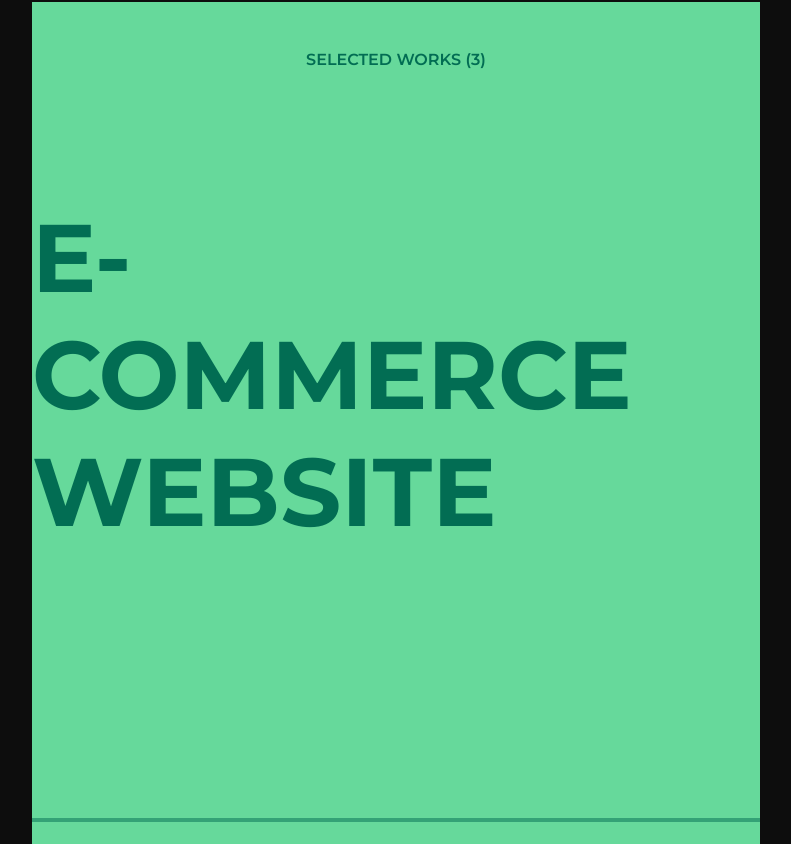
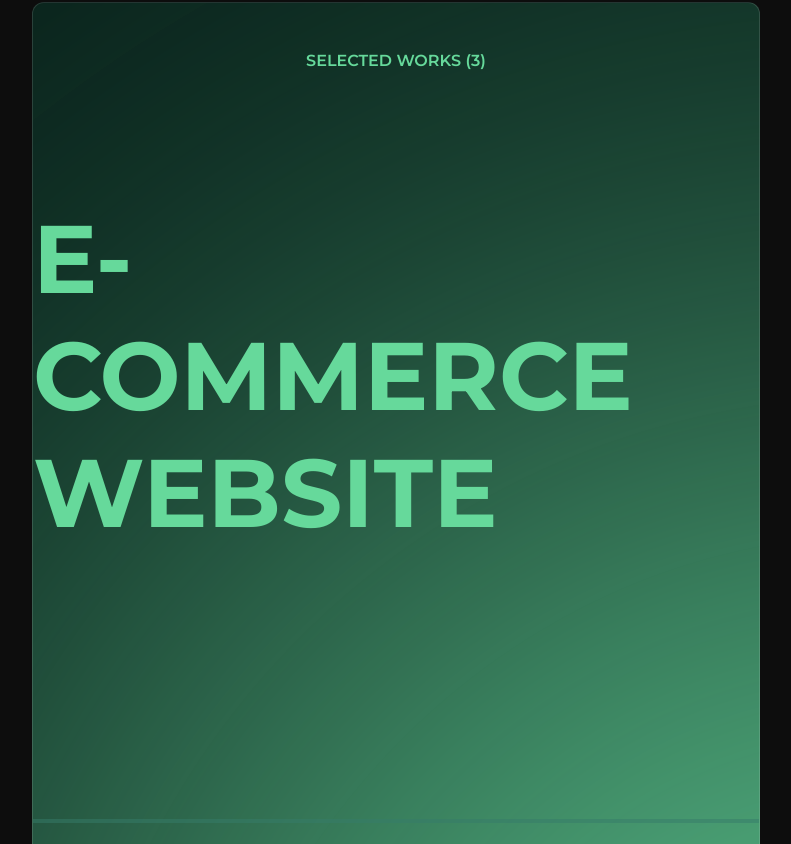
Before and after one commit to luiscouto99/portfolio-nextjs, a Next.js app: page / in a window 1280 px wide. Shown: the part 616-1460 px from the top of the page, without its empty margins (244-1035 px from the left). Built offline with nearby package versions, Linux system fonts and the light colour scheme.

Commit message:
project section changed

```diff
--- a/components/CustomCursor.tsx
+++ b/components/CustomCursor.tsx
@@ -14,7 +14,7 @@ const SVG = styled.svg<SVGProps>`
   animation: rotation 8s infinite linear;
   pointer-events: none;
   transition-timing-function: ease-out;
-  z-index: 2;
+  z-index: 3;
   margin: -26px 0 0 -26px;
   opacity: ${(props) => (props.visible ? 1 : 0)};
   transition: opacity 0.3s ease-in-out;
--- a/components/ProjectCard.tsx
+++ b/components/ProjectCard.tsx
@@ -57,7 +57,7 @@ const Description = styled.p`
   font-size: 20px;
   width: 35%;
   line-height: 1.4;
-  color: black;
+  color: white;
 `;
 
 type ImageWrapperProps = {
@@ -73,14 +73,14 @@ const ImageWrapper = styled.div<ImageWrapperProps>`
   transition: 0.3s ease-in-out;
 `;
 
-const ProjectSeparator = styled.div`
-  width: 100%;
-  height: 4px;
-  opacity: 0.5;
-  background: var(--secondary-color);
-  margin: 110px 0;
-  /* background: linear-gradient(to right, var(--background-color), var(--primary-color), var(--background-color)); */
-`;
+// const ProjectSeparator = styled.div`
+//   width: 100%;
+//   height: 4px;
+//   opacity: 0.5;
+//   background: var(--secondary-color);
+//   margin: 110px 0;
+//   /* background: linear-gradient(to right, var(--background-color), var(--primary-color), var(--background-color)); */
+// `;
 
 const ImageContainer = styled(Image)`
   width: 100%;
@@ -125,7 +125,7 @@ const ProjectCard = ({
           <ImageContainer src={keyboards} alt="" layout="fill" />
         </ImageWrapper>
       </CardAnchor>
-      <ProjectSeparator />
+      {/* <ProjectSeparator /> */}
     </ProjectAnchor>
   );
 };
--- a/pages/Home/components/ProjectSection.tsx
+++ b/pages/Home/components/ProjectSection.tsx
@@ -5,19 +5,37 @@ import { projectsDB } from "../../../projectsDB";
 
 import styled from "styled-components";
 import CustomCursor from "../../../components/CustomCursor";
+import blur from "../../../public/images/blur.svg";
 
 type ProjectsProps = {
   pageYOffset: number;
 };
 const ProjectsContainer = styled.section<ProjectsProps>`
-  margin: ${(props) => (props.pageYOffset > 0 ? "80px 0" : "80px 276px")};
+  margin: ${(props) => (props.pageYOffset > 0 ? "80px 64px" : "80px 276px")};
   padding: ${(props) => (props.pageYOffset > 0 ? "48px 276px" : "48px 0")};
-  transition: all 0.6s ease-in-out;
   display: flex;
   flex-direction: column;
   row-gap: 100px;
-  background-color: var(--primary-color);
-  color: var(--secondary-color);
+  color: var(--primary-color);
+
+  background-image: url(${blur.src});
+  background-repeat: no-repeat;
+  background-size: cover;
+  background-position: center;
+  /* backdrop-filter: blur(16px) saturate(180%);
+  -webkit-backdrop-filter: blur(16px) saturate(180%); */
+  background-color: rgba(3, 30, 25, 0.75);
+  border-radius: 12px;
+  border: 1px solid rgba(255, 255, 255, 0.125);
+  transition: all 0.6s ease-in-out;
+
+  & > div:last-child {
+    & > div:last-child {
+      & > div:last-child {
+        background-color: transparent;
+      }
+    }
+  }
 `;
 
 const ButtonToScroll = styled.div``;
@@ -26,12 +44,26 @@ const SectionTitle = styled.p`
   text-transform: uppercase;
   text-align: center;
   margin: 0;
-  color: rgba(2, 109, 83);
+  color: var(--primary-color);
   font-weight: 600;
   cursor: pointer;
 `;
 
-const ProjectContainer = styled.div``;
+const ProjectContainer = styled.div`
+  position: relative;
+  z-index: 2;
+`;
+
+const ProjectSeparator = styled.div`
+  width: 100%;
+  height: 4px;
+  opacity: 0.5;
+  background: var(--secondary-color);
+  margin: 110px 0;
+  /* background: linear-gradient(to right, var(--background-color), var(--primary-color), var(--background-color)); */
+`;
+
+const ProjectWrapper = styled.div``;
 
 const ProjectSection = ({ pageYOffset }: { pageYOffset: number }) => {
   const [isVisible, setIsVisible] = useState(false);
@@ -48,13 +80,15 @@ const ProjectSection = ({ pageYOffset }: { pageYOffset: number }) => {
       <ProjectContainer>
         {projectsDB.map((project) => {
           return (
+            <ProjectWrapper key={project.id}>
               <ProjectCard
-              key={project.id}
                 project={project}
                 pageYOffset={pageYOffset}
                 handleMouseEnter={handleMouseEnter}
                 handleMouseLeave={handleMouseLeave}
               />
+              <ProjectSeparator />
+            </ProjectWrapper>
           );
         })}
       </ProjectContainer>
--- a/styles/globals.css
+++ b/styles/globals.css
@@ -9,7 +9,7 @@
   --background-color: #0D0D0D;
   --primary-color: #66D99B;
   /* --primary-color: #259b69;  */
-  --secondary-color: #026d53;
+  --secondary-color: #377d6a;
   --text-color: #dfd3c3;
 }
 
```
Also changed, not shown: public/images/blur.svg (added). Lines whose indentation alone changed are shown as unchanged.
